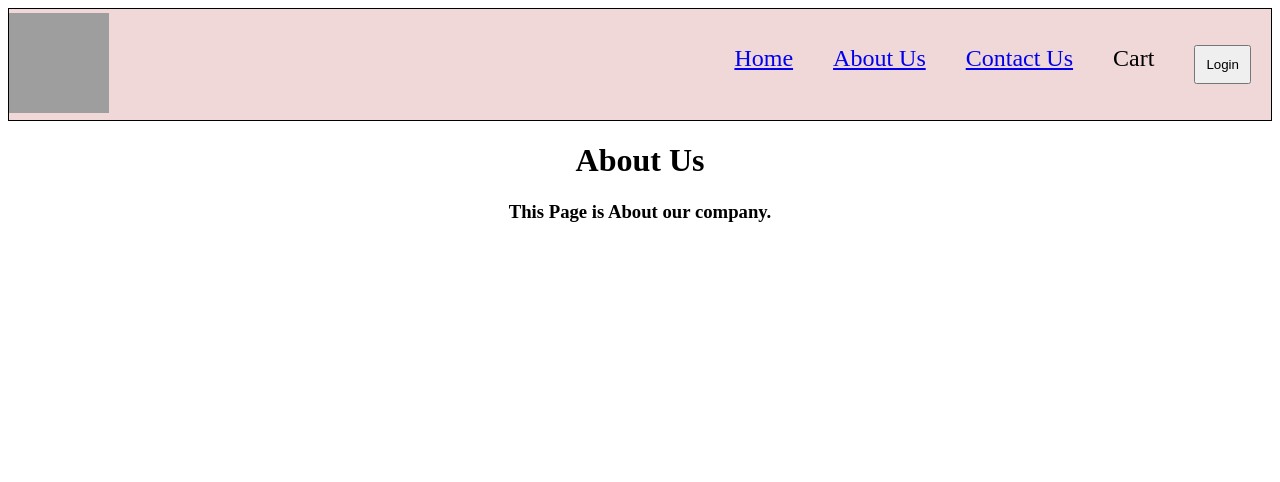
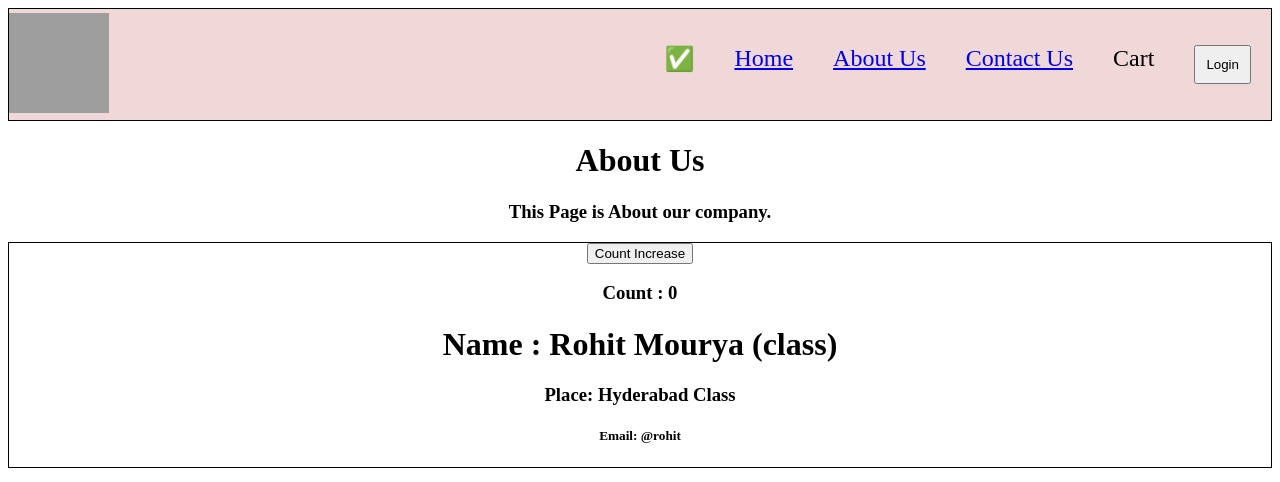
Before and after one commit to MrRohitMI/resturant-app, a React (Create React App) app: page /aboutus in a window 1280 px wide. Shown: the top 482 px of the page. Built offline with nearby package versions, Linux system fonts and the light colour scheme; grey boxes are pictures that could not be loaded.

Commit message:
* Added custom hooks for fetching api and checking status of network * Added one class compoent for user

```diff
--- a/src/components/AboutUs.js
+++ b/src/components/AboutUs.js
@@ -1,8 +1,14 @@
+import User from "./User";
+import UserClass from "./UserClass";
+
 const AboutUs = () => {
   return (
     <>
       <h1>About Us</h1>
       <h3>This Page is About our company.</h3>
+      {/* <User name={"Rohit Mourya (function)"} location={"Hyderabad Function"} />
+      <br /> */}
+      <UserClass name={"Rohit Mourya (class)"} location={"Hyderabad Class"} />
     </>
   );
 };
--- a/src/components/Body.js
+++ b/src/components/Body.js
@@ -2,10 +2,12 @@ import { useState, useEffect } from "react";
 import RestaurantCard from "./ResturantCard";
 import Shimmer from "./shimmer/Shimmer";
 import { Link } from "react-router-dom";
+import useCheckStatus from "../utils/useCheckStatus";
 const Body = () => {
   const [listOfResturants, setListOfResturants] = useState([]);
   const [filteredResturants, setFilteredResturants] = useState([]);
   const [searchText, setSearchText] = useState([]);
+  const status = useCheckStatus();
   useEffect(() => {
     fetchData();
   }, []);
@@ -21,7 +23,8 @@ const Body = () => {
       json?.data?.cards[4]?.card?.card?.gridElements?.infoWithStyle?.restaurants
     );
   };
-  return listOfResturants.length == 0 ? (
+  if (status === "Offline") return <h1>Please connect to a network.....</h1>;
+  return listOfResturants.length === 0 ? (
     <Shimmer />
   ) : (
     <div className="body">
--- a/src/components/Header.js
+++ b/src/components/Header.js
@@ -1,8 +1,10 @@
 import { useState } from "react";
 import { LOGO_URL } from "../utils/constants";
 import { Link } from "react-router-dom";
+import useCheckStatus from "../utils/useCheckStatus";
 const Header = () => {
   const [btnName, setBtnName] = useState("Login");
+  const status = useCheckStatus();
   return (
     <div className="header">
       <div className="logo-container">
@@ -10,6 +12,7 @@ const Header = () => {
       </div>
       <div className="logo-items">
         <ul>
+          <li>{status === "Online" ? "✅" : "❌"}</li>
           <li>
             <Link to="/">Home</Link>
           </li>
--- a/src/components/ResturantInfo.js
+++ b/src/components/ResturantInfo.js
@@ -1,21 +1,11 @@
 import { useEffect, useState } from "react";
 import Shimmer from "./shimmer/Shimmer";
 import { useParams } from "react-router-dom";
+import useResturantMenu from "../utils/useResturantMenu";
 
 const ResturantInfo = () => {
-  const [resInfo, setResInfo] = useState(null);
   const { resId } = useParams();
-  useEffect(() => {
-    fetchData();
-  }, []);
-
-  const fetchData = async () => {
-    const data = await fetch(
-      `https://www.swiggy.com/dapi/menu/pl?page-type=REGULAR_MENU&complete-menu=true&lat=17.38430&lng=78.45830&restaurantId=${resId}`
-    );
-    const json = await data.json();
-    setResInfo(json.data);
-  };
+  const resInfo = useResturantMenu(resId);
   if (resInfo == null) return <Shimmer />;
 
   const { name, cuisines, costForTwoMessage } = resInfo.cards[2].card.card.info;
--- /dev/null
+++ b/src/components/User.js
@@ -0,0 +1,17 @@
+import { useState } from "react";
+
+const User = ({ name, location }) => {
+  const [count] = useState(0);
+  const [count2] =useState(1);
+  return (
+    <div className="user-card">
+      <h3>Count: {count}</h3>
+      <h3>Count2: {count2}</h3>
+      <h1>Name : {name}</h1>
+      <h3>Place: {location}</h3>
+      <h5>Email: @rohit</h5>
+    </div>
+  );
+};
+
+export default User;
--- /dev/null
+++ b/src/components/UserClass.js
@@ -0,0 +1,34 @@
+import React from "react";
+class UserClass extends React.Component {
+  constructor(props) {
+    super(props);
+
+    this.state = {
+      count: 0,
+      count2: 1,
+    };
+  }
+  render() {
+    const { name, location } = this.props;
+    const { count } = this.state;
+    return (
+      <div className="user-card">
+        <button
+          onClick={() => {
+            this.setState({
+              count: count + 1,
+            });
+          }}
+        >
+          Count Increase
+        </button>
+        <h3>Count : {count}</h3>
+        {/* <h3>Count2 : {count2}</h3> */}
+        <h1>Name : {name}</h1>
+        <h3>Place: {location}</h3>
+        <h5>Email: @rohit</h5>
+      </div>
+    );
+  }
+}
+export default UserClass;
--- a/src/index.css
+++ b/src/index.css
@@ -69,3 +69,7 @@
 .loginBtn {
   padding: 10px;
 }
+
+.user-card {
+  border: 1px solid black;
+}
--- /dev/null
+++ b/src/utils/useCheckStatus.js
@@ -0,0 +1,16 @@
+import { useEffect, useState } from "react";
+
+const useCheckStatus = () => {
+  const [status, setStatus] = useState("Online");
+  useEffect(() => {
+    window.addEventListener("online", () => {
+      setStatus("Online");
+    });
+    window.addEventListener("offline", () => {
+      setStatus("Offline");
+    });
+  }, []);
+  return status;
+};
+
+export default useCheckStatus;
--- /dev/null
+++ b/src/utils/useResturantMenu.js
@@ -0,0 +1,18 @@
+import { useEffect, useState } from "react";
+
+const useResturantMenu = (resId) => {
+  const [resInfo, setResInfo] = useState(null);
+  useEffect(() => {
+    fetchData();
+  }, []);
+  const fetchData = async () => {
+    const data = await fetch(
+      `https://www.swiggy.com/dapi/menu/pl?page-type=REGULAR_MENU&complete-menu=true&lat=17.38430&lng=78.45830&restaurantId=${resId}`
+    );
+    const json = await data.json();
+    setResInfo(json.data);
+  };
+  return resInfo;
+};
+
+export default useResturantMenu;
```
